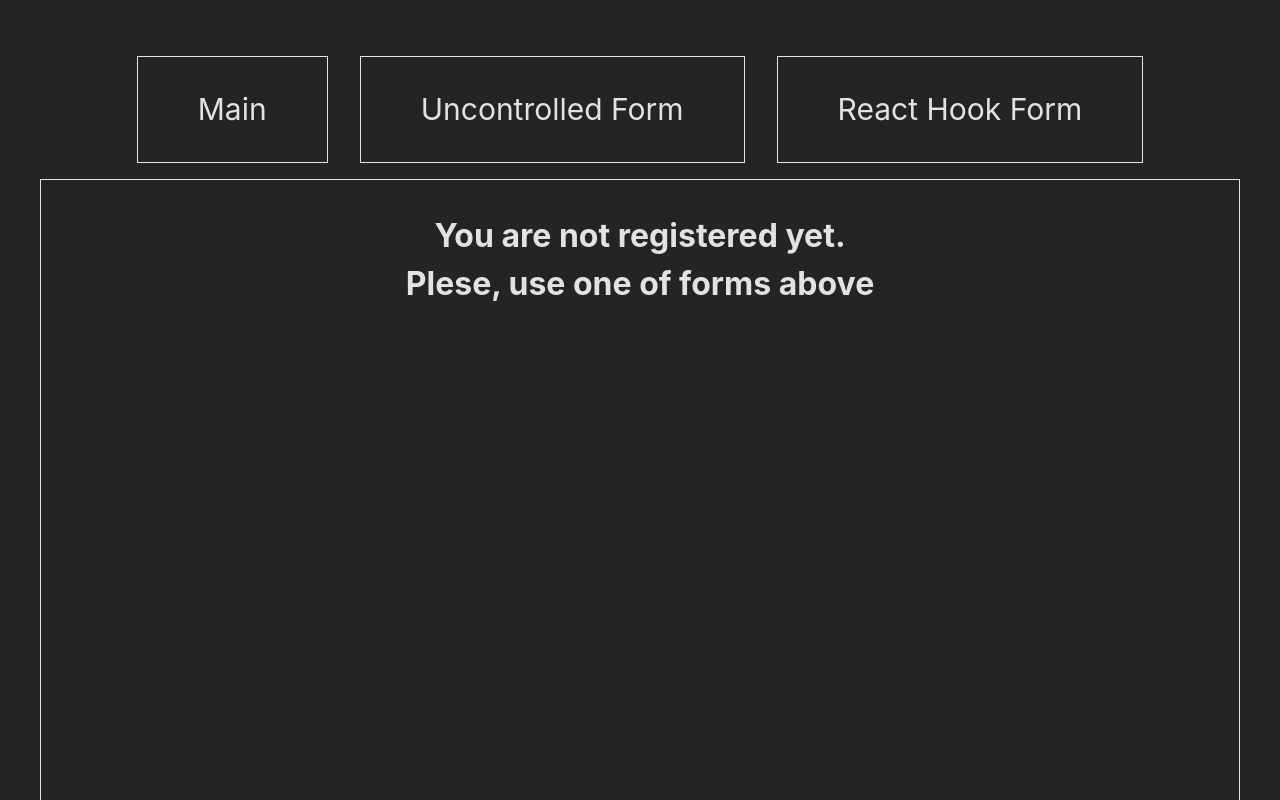
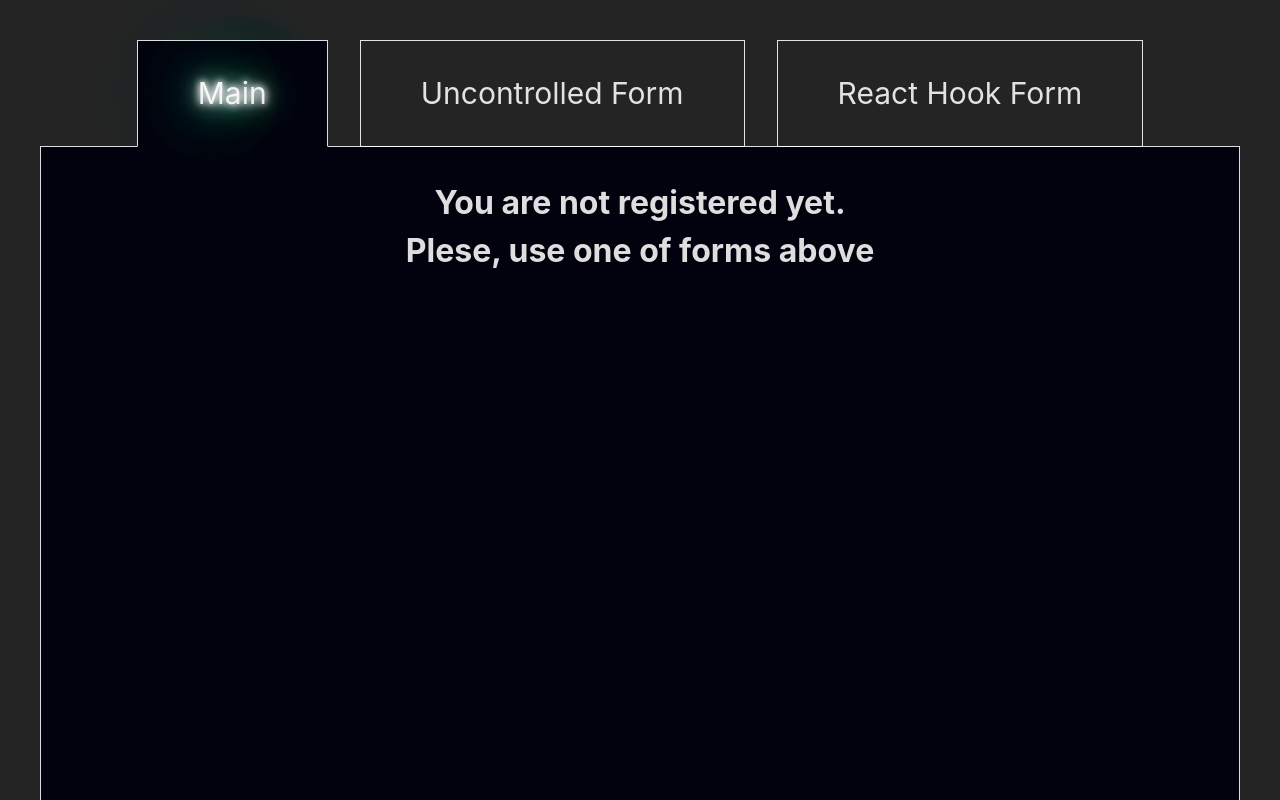
Before and after one commit to Maltsau/RSSchool-React-components, a React (Vite) app: page / in a window 1280 px wide. Shown: the top 800 px of the page. Built offline with nearby package versions, Linux system fonts and the light colour scheme.

Commit message:
refactor: code refactor

```diff
--- a/src/components/pages/Layout.tsx
+++ b/src/components/pages/Layout.tsx
@@ -1,8 +1,12 @@
 import styled from 'styled-components';
 import { Outlet, NavLink } from 'react-router-dom';
+import { useLocation } from 'react-router-dom';
+
+const neonEffect =
+  '0 0 7px #fff, 0 0 10px #fff, 0 0 21px #fff, 0 0 42px #0fa, 0 0 82px #0fa, 0 0 92px #0fa, 0 0 102px #0fa, 0 0 151px #0fa;';
 
 const Header = styled.header`
-  padding: 1em;
+  margin-bottom: -1px;
 `;
 
 const NavBar = styled.nav`
@@ -11,32 +15,39 @@ const NavBar = styled.nav`
   gap: 2em;
 `;
 
-const MenuLink = styled(NavLink)`
+const MenuLink = styled(NavLink)<{ isNavigated?: boolean }>`
   border: 1px solid rgba(255, 255, 255, 0.87);
   padding: 1em 2em;
   font-size: 30px;
+  border-bottom: ${(props) => props.isNavigated && '1px solid #02020e'};
+  text-shadow: ${(props) => props.isNavigated && neonEffect};
+  background-color: ${(props) => props.isNavigated && '#02020e'};
 `;
 
 const Main = styled.main`
   min-height: 1000px;
   border: 1px solid rgba(255, 255, 255, 0.87);
+  background-color: #02020e;
 `;
 
 export default function Layout() {
+  const location = useLocation();
   return (
     <>
       <Header>
         <NavBar>
-          <MenuLink to={'/'}>Main</MenuLink>
+          <MenuLink to={'/'} isNavigated={location.pathname === '/'}>
+            Main
+          </MenuLink>
           <MenuLink
             to={'/uncontroled-form'}
-            style={({ isActive }) => (isActive ? { color: 'plum' } : {})}
+            isNavigated={location.pathname === '/uncontroled-form'}
           >
             Uncontrolled Form
           </MenuLink>
           <MenuLink
             to={'/react-hook-form'}
-            style={({ isActive }) => (isActive ? { color: 'plum' } : {})}
+            isNavigated={location.pathname === '/react-hook-form'}
           >
             React Hook Form
           </MenuLink>
--- a/src/store/formReducer.ts
+++ b/src/store/formReducer.ts
@@ -16,16 +16,6 @@ const formSlice = createSlice({
   name: 'form',
   initialState,
   reducers: {
-    updateForm: (
-      state,
-      action: PayloadAction<{ field: string; value: string | number | boolean }>
-    ) => {
-      const { field, value } = action.payload;
-      return {
-        ...state,
-        [field]: value,
-      };
-    },
     resetForm: () => initialState,
     updateWholeForm: (state, action: PayloadAction<FormStateType>) => {
       return {
@@ -36,5 +26,5 @@ const formSlice = createSlice({
   },
 });
 
-export const { updateForm, resetForm, updateWholeForm } = formSlice.actions;
+export const { resetForm, updateWholeForm } = formSlice.actions;
 export default formSlice.reducer;
```
Also changed, not shown: src/assets/icons/upload-icon.svg, 1 other file (tests, documents, lock files or other folders).
